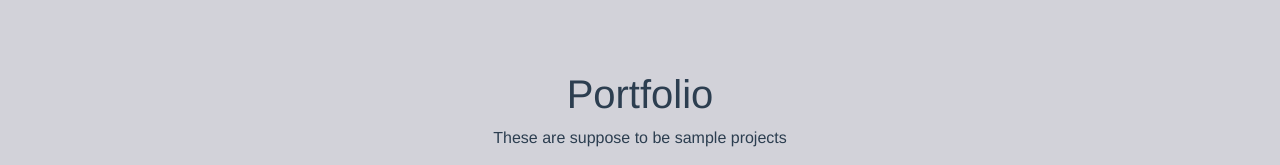
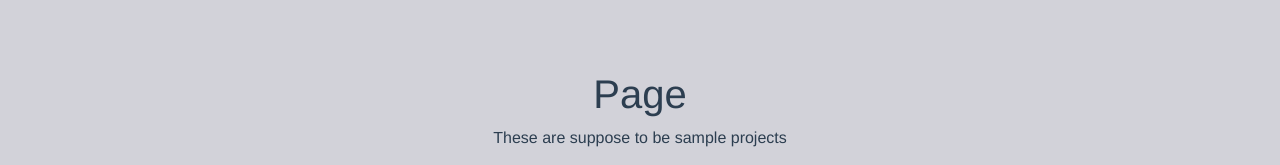
Before and after one commit to yadavkritika044/vue-website, a Vue app: page / in a window 1280 px wide. Shown: the part 734-899 px from the top of the page. Built offline with nearby package versions, Linux system fonts and the light colour scheme.

Commit message:
heading changed heading changed

```diff
--- a/src/components/card.vue
+++ b/src/components/card.vue
@@ -1,6 +1,6 @@
 <template>
   <section class="protfolio">
-    <h1>Portfolio</h1>
+    <h1>Page</h1>
     <p>These are suppose to be sample projects</p>
     <div class="container">
       <div class="row">
```
